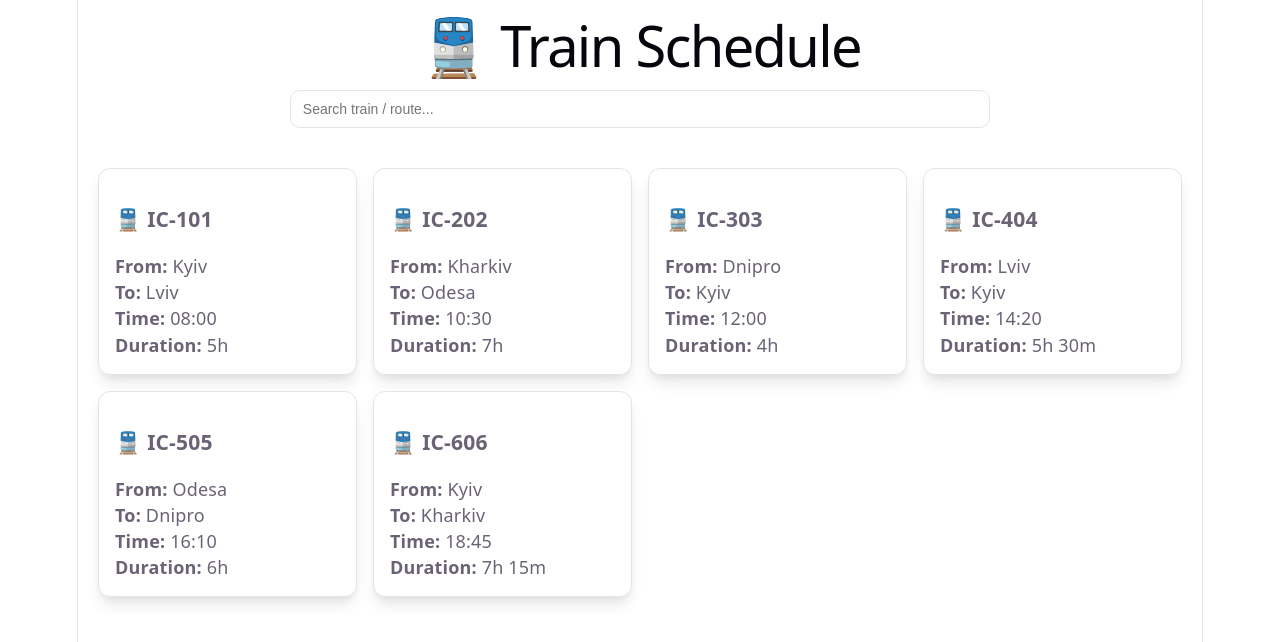
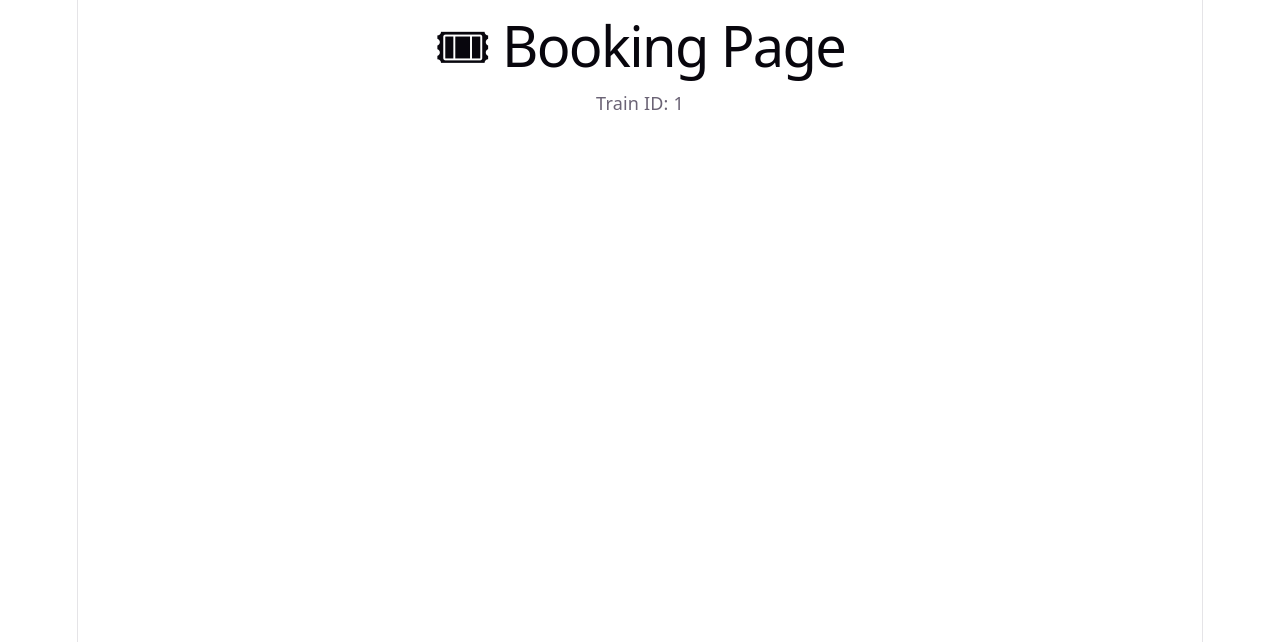
Before and after one commit to YuliaLiber/railway, a React (Vite) app: page /booking/1 in a window 1280 px wide. Shown: the top 642 px of the page. Built offline with nearby package versions, Linux system fonts and the light colour scheme.

Commit message:
create booking page and routes

```diff
--- a/src/App.jsx
+++ b/src/App.jsx
@@ -1,7 +1,23 @@
+import { BrowserRouter, Routes, Route } from "react-router-dom";
+
 import Home from "./pages/Home";
+import Booking from "./pages/Booking";
 
 function App() {
-  return <Home />;
+  return (
+    <BrowserRouter>
+
+      <Routes>
+        <Route path="/" element={<Home />} />
+
+        <Route
+          path="/booking/:trainId"
+          element={<Booking />}
+        />
+      </Routes>
+
+    </BrowserRouter>
+  );
 }
 
 export default App;
--- /dev/null
+++ b/src/pages/Booking.jsx
@@ -0,0 +1,14 @@
+import { useParams } from "react-router-dom";
+
+export default function Booking() {
+
+  const { trainId } = useParams();
+
+  return (
+    <div>
+      <h1>🎟 Booking Page</h1>
+
+      <p>Train ID: {trainId}</p>
+    </div>
+  );
+}
```
